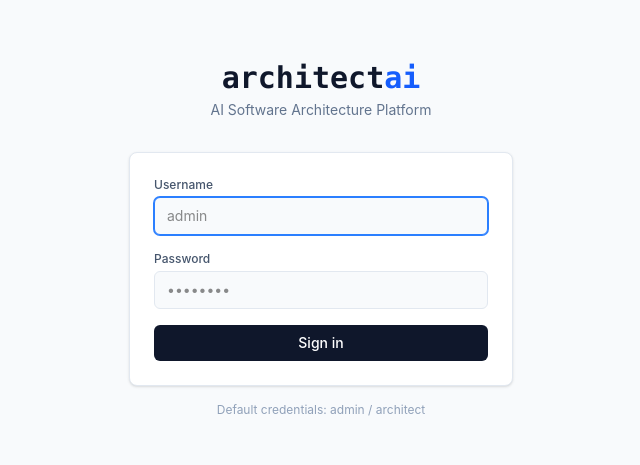
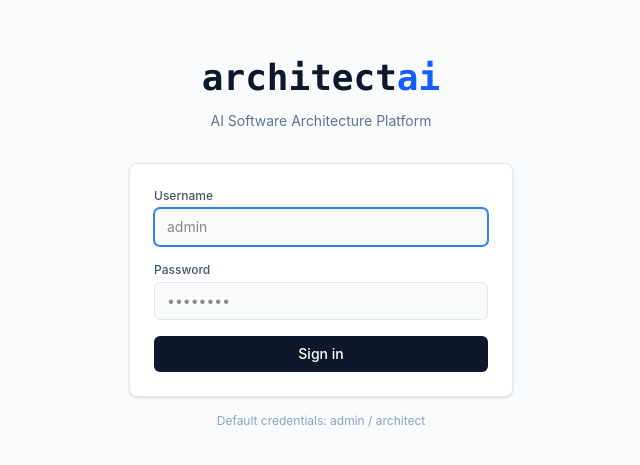
Before and after one commit to elecodes/ArchitectAI, a React (Vite) app in the folder frontend/: page /login in a window 1280 px wide. Shown: the part 161-626 px from the top of the page, without its empty margins (319-959 px from the left). Built offline with nearby package versions, Linux system fonts and the light colour scheme.

Commit message:
ui: use inline fontSize for branding — text-lg was not visually distinct enough
Used inline styles for precise control: 36px on Login, 24px on Dashboard header

```diff
--- a/frontend/src/pages/Dashboard.tsx
+++ b/frontend/src/pages/Dashboard.tsx
@@ -40,7 +40,7 @@ export default function Dashboard() {
     <div className="min-h-screen bg-slate-50">
       {/* Header */}
       <header className="bg-white border-b border-slate-200 px-6 py-3 flex justify-between items-center">
-        <h1 className="text-lg font-mono font-semibold text-slate-900">
+        <h1 style={{ fontSize: '24px' }} className="font-mono font-semibold text-slate-900">
           architect<span className="text-blue-600">ai</span>
         </h1>
         <button onClick={logout} className="text-sm text-slate-400 hover:text-slate-600">
--- a/frontend/src/pages/Login.tsx
+++ b/frontend/src/pages/Login.tsx
@@ -27,7 +27,7 @@ export default function Login() {
     <div className="min-h-screen bg-slate-50 flex items-center justify-center">
       <div className="w-full max-w-sm">
         <div className="mb-8 text-center">
-          <h1 className="text-3xl font-mono font-semibold text-slate-900">
+          <h1 style={{ fontSize: '36px' }} className="font-mono font-semibold text-slate-900">
             architect<span className="text-blue-600">ai</span>
           </h1>
           <p className="text-sm text-slate-500 mt-1">AI Software Architecture Platform</p>
```
